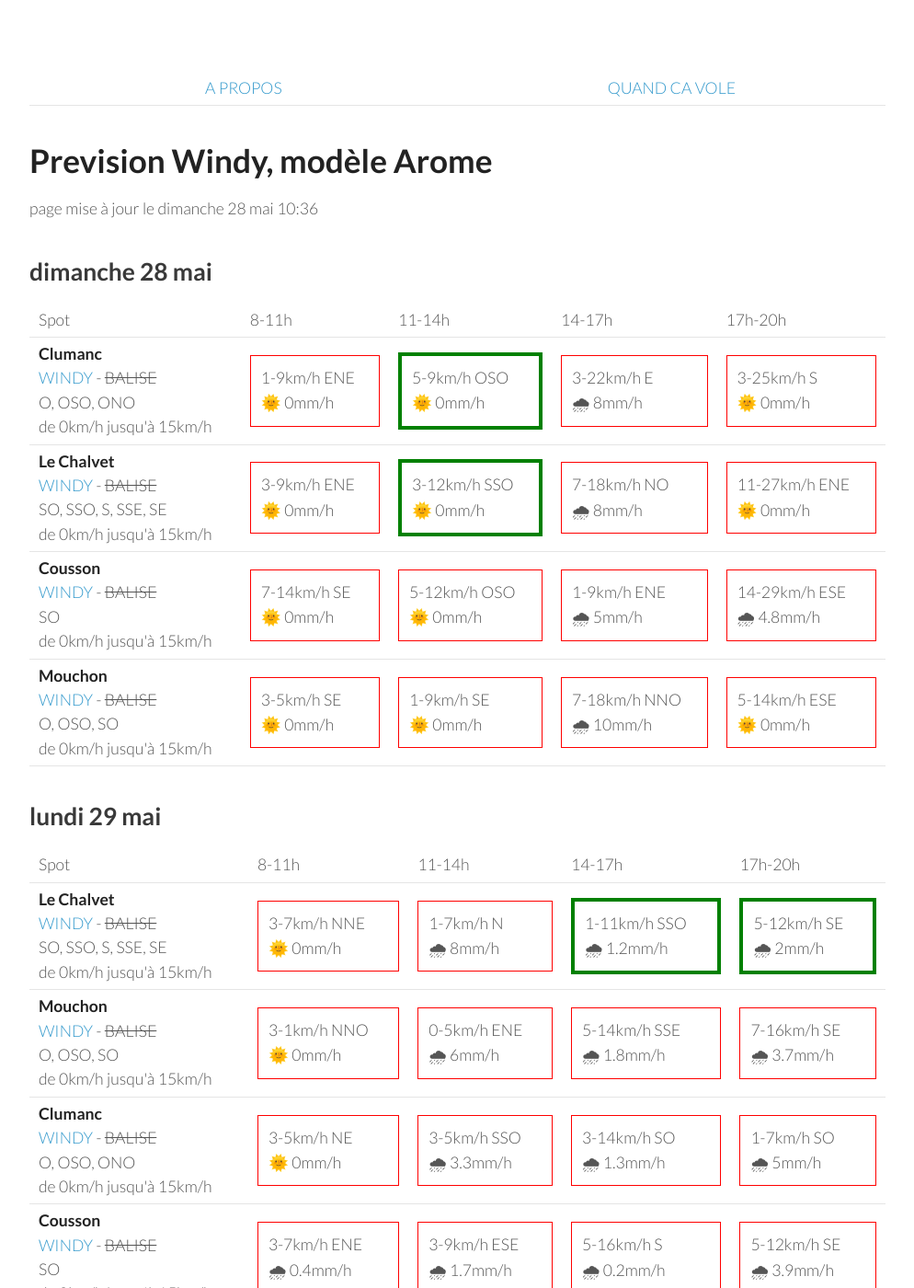
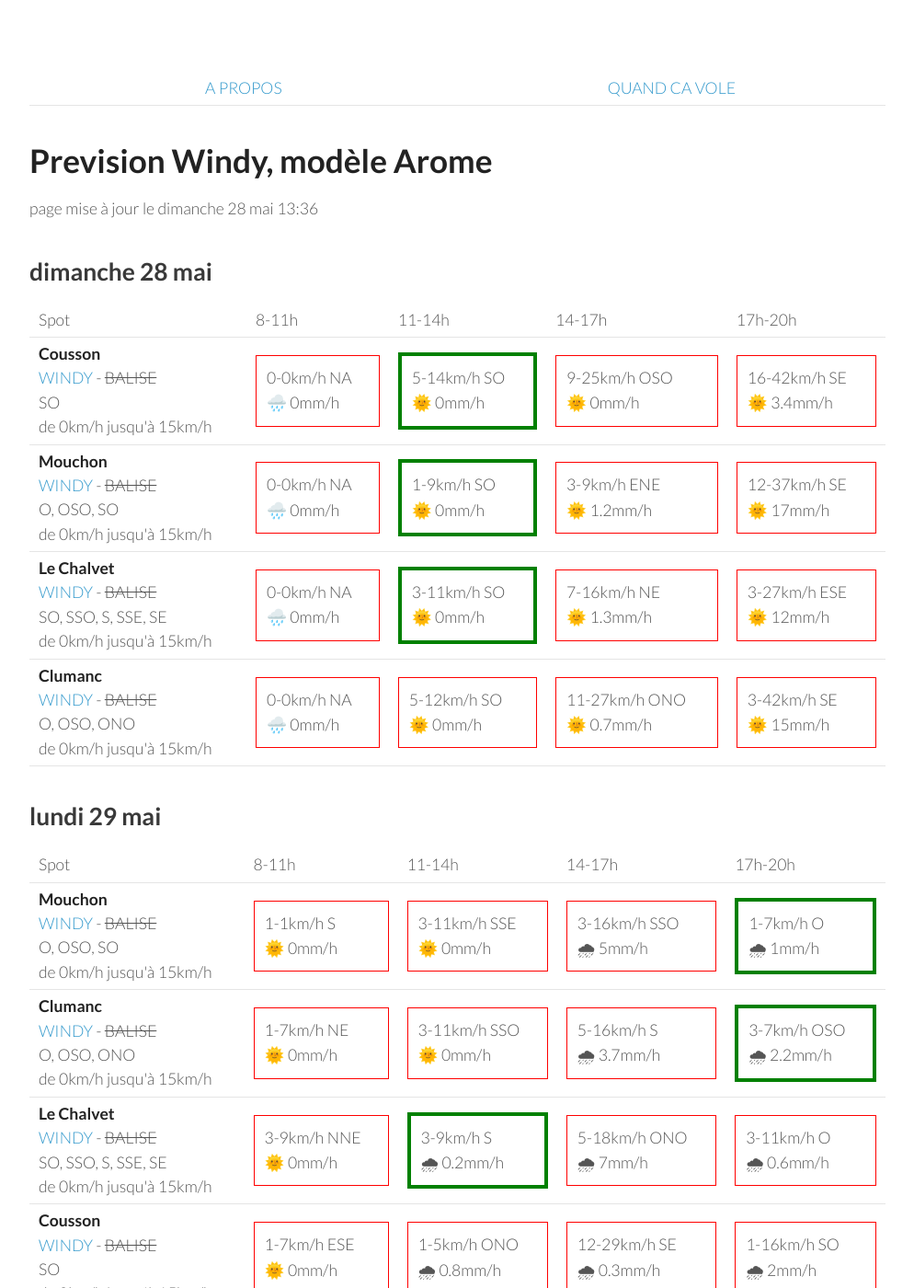
Before and after one commit to parapente-dans-le-nord/parapente-dans-le-nord.github.io, a Jekyll site: the page built from saint_andre.markdown, in a window 1280 px wide and 1400 px high. Shown: the whole window at 92% size, without its empty margins (26-1020 px from the left). Built offline with Jekyll 4.4.1, drawn with Linux system fonts in a browser that asks for light colours; some of the changed text lies outside the part shown.

Commit message:
update index.markdown

```diff
--- a/saint_andre.markdown
+++ b/saint_andre.markdown
@@ -7,7 +7,7 @@ title:  "Tous les spots"
 {: .links}
 
 # Prevision Windy, modèle Arome
-page mise à jour le dimanche 28 mai 10:36
+page mise à jour le dimanche 28 mai 13:36
 
 ## dimanche 28 mai
 
@@ -22,43 +22,39 @@ page mise à jour le dimanche 28 mai 10:36
       <td>17h-20h</td>
     </tr>
 <tr>
-        <td><strong>Clumanc</strong><br><a href="https://windy.com/44.027/6.402?43.914,6.403,10,m:eSxaglP">WINDY</a> - <span class="no-balise"> BALISE </span><br> <span class="vent-favorable">O, OSO, ONO</span><br><span class="force-vent">de 0km/h jusqu'à 15km/h</span> </td>
+        <td><strong>Cousson</strong><br><a href="https://windy.com/44.054/6.240?43.940,6.241,10,m:eSAaglz">WINDY</a> - <span class="no-balise"> BALISE </span><br> <span class="vent-favorable">SO</span><br><span class="force-vent">de 0km/h jusqu'à 15km/h</span> </td>
 
-            <td><div class="not-flyable"><p>1-9km/h ENE</p><p>🌞 0mm/h</p></div></td>
-            <td><div class="flyable"><p>5-9km/h OSO</p><p>🌞 0mm/h</p></div></td>
-            <td><div class="not-flyable"><p>3-22km/h E</p><p>🌧 8mm/h</p></div></td>
-            <td><div class="not-flyable"><p>3-25km/h S</p><p>🌞 0mm/h</p></div></td>
+            <td><div class="not-flyable"><p>0-0km/h NA</p><p>🌧️ 0mm/h</p></div></td>
+            <td><div class="flyable"><p>5-14km/h SO</p><p>🌞 0mm/h</p></div></td>
+            <td><div class="not-flyable"><p>9-25km/h OSO</p><p>🌞 0mm/h</p></div></td>
+            <td><div class="not-flyable"><p>16-42km/h SE</p><p>🌞 3.4mm/h</p></div></td>
 
+    </tr>
+<tr>
+        <td><strong>Mouchon</strong><br><a href="https://windy.com/43.992/6.424?43.878,6.425,10,m:eSuaglR">WINDY</a> - <span class="no-balise"> BALISE </span><br> <span class="vent-favorable">O, OSO, SO</span><br><span class="force-vent">de 0km/h jusqu'à 15km/h</span> </td>
+
+            <td><div class="not-flyable"><p>0-0km/h NA</p><p>🌧️ 0mm/h</p></div></td>
+            <td><div class="flyable"><p>1-9km/h SO</p><p>🌞 0mm/h</p></div></td>
+            <td><div class="not-flyable"><p>3-9km/h ENE</p><p>🌞 1.2mm/h</p></div></td>
+            <td><div class="not-flyable"><p>12-37km/h SE</p><p>🌞 17mm/h</p></div></td>
 
     </tr>
 <tr>
         <td><strong>Le Chalvet</strong><br><a href="https://windy.com/43.979/6.480?43.866,6.480,10,m:eSsaglX">WINDY</a> - <span class="no-balise"> BALISE </span><br> <span class="vent-favorable">SO, SSO, S, SSE, SE</span><br><span class="force-vent">de 0km/h jusqu'à 15km/h</span> </td>
 
-            <td><div class="not-flyable"><p>3-9km/h ENE</p><p>🌞 0mm/h</p></div></td>
-            <td><div class="flyable"><p>3-12km/h SSO</p><p>🌞 0mm/h</p></div></td>
-            <td><div class="not-flyable"><p>7-18km/h NO</p><p>🌧 8mm/h</p></div></td>
-            <td><div class="not-flyable"><p>11-27km/h ENE</p><p>🌞 0mm/h</p></div></td>
-
+            <td><div class="not-flyable"><p>0-0km/h NA</p><p>🌧️ 0mm/h</p></div></td>
+            <td><div class="flyable"><p>3-11km/h SO</p><p>🌞 0mm/h</p></div></td>
+            <td><div class="not-flyable"><p>7-16km/h NE</p><p>🌞 1.3mm/h</p></div></td>
+            <td><div class="not-flyable"><p>3-27km/h ESE</p><p>🌞 12mm/h</p></div></td>
 
     </tr>
 <tr>
-        <td><strong>Cousson</strong><br><a href="https://windy.com/44.054/6.240?43.940,6.241,10,m:eSAaglz">WINDY</a> - <span class="no-balise"> BALISE </span><br> <span class="vent-favorable">SO</span><br><span class="force-vent">de 0km/h jusqu'à 15km/h</span> </td>
+        <td><strong>Clumanc</strong><br><a href="https://windy.com/44.027/6.402?43.914,6.403,10,m:eSxaglP">WINDY</a> - <span class="no-balise"> BALISE </span><br> <span class="vent-favorable">O, OSO, ONO</span><br><span class="force-vent">de 0km/h jusqu'à 15km/h</span> </td>
 
-            <td><div class="not-flyable"><p>7-14km/h SE</p><p>🌞 0mm/h</p></div></td>
-            <td><div class="not-flyable"><p>5-12km/h OSO</p><p>🌞 0mm/h</p></div></td>
-            <td><div class="not-flyable"><p>1-9km/h ENE</p><p>🌧 5mm/h</p></div></td>
-            <td><div class="not-flyable"><p>14-29km/h ESE</p><p>🌧 4.8mm/h</p></div></td>
-
-
-    </tr>
-<tr>
-        <td><strong>Mouchon</strong><br><a href="https://windy.com/43.992/6.424?43.878,6.425,10,m:eSuaglR">WINDY</a> - <span class="no-balise"> BALISE </span><br> <span class="vent-favorable">O, OSO, SO</span><br><span class="force-vent">de 0km/h jusqu'à 15km/h</span> </td>
-
-            <td><div class="not-flyable"><p>3-5km/h SE</p><p>🌞 0mm/h</p></div></td>
-            <td><div class="not-flyable"><p>1-9km/h SE</p><p>🌞 0mm/h</p></div></td>
-            <td><div class="not-flyable"><p>7-18km/h NNO</p><p>🌧 10mm/h</p></div></td>
-            <td><div class="not-flyable"><p>5-14km/h ESE</p><p>🌞 0mm/h</p></div></td>
-
+            <td><div class="not-flyable"><p>0-0km/h NA</p><p>🌧️ 0mm/h</p></div></td>
+            <td><div class="not-flyable"><p>5-12km/h SO</p><p>🌞 0mm/h</p></div></td>
+            <td><div class="not-flyable"><p>11-27km/h ONO</p><p>🌞 0.7mm/h</p></div></td>
+            <td><div class="not-flyable"><p>3-42km/h SE</p><p>🌞 15mm/h</p></div></td>
 
     </tr>
 
@@ -78,42 +74,42 @@ page mise à jour le dimanche 28 mai 10:36
       <td>17h-20h</td>
     </tr>
 <tr>
-        <td><strong>Le Chalvet</strong><br><a href="https://windy.com/43.979/6.480?43.866,6.480,10,m:eSsaglX">WINDY</a> - <span class="no-balise"> BALISE </span><br> <span class="vent-favorable">SO, SSO, S, SSE, SE</span><br><span class="force-vent">de 0km/h jusqu'à 15km/h</span> </td>
-
-            <td><div class="not-flyable"><p>3-7km/h NNE</p><p>🌞 0mm/h</p></div></td>
-            <td><div class="not-flyable"><p>1-7km/h N</p><p>🌧 8mm/h</p></div></td>
-            <td><div class="flyable"><p>1-11km/h SSO</p><p>🌧 1.2mm/h</p></div></td>
-            <td><div class="flyable"><p>5-12km/h SE</p><p>🌧 2mm/h</p></div></td>
-
-
-    </tr>
-<tr>
         <td><strong>Mouchon</strong><br><a href="https://windy.com/43.992/6.424?43.878,6.425,10,m:eSuaglR">WINDY</a> - <span class="no-balise"> BALISE </span><br> <span class="vent-favorable">O, OSO, SO</span><br><span class="force-vent">de 0km/h jusqu'à 15km/h</span> </td>
 
-            <td><div class="not-flyable"><p>3-1km/h NNO</p><p>🌞 0mm/h</p></div></td>
-            <td><div class="not-flyable"><p>0-5km/h ENE</p><p>🌧 6mm/h</p></div></td>
-            <td><div class="not-flyable"><p>5-14km/h SSE</p><p>🌧 1.8mm/h</p></div></td>
-            <td><div class="not-flyable"><p>7-16km/h SE</p><p>🌧 3.7mm/h</p></div></td>
+            <td><div class="not-flyable"><p>1-1km/h S</p><p>🌞 0mm/h</p></div></td>
+            <td><div class="not-flyable"><p>3-11km/h SSE</p><p>🌞 0mm/h</p></div></td>
+            <td><div class="not-flyable"><p>3-16km/h SSO</p><p>🌧 5mm/h</p></div></td>
+            <td><div class="flyable"><p>1-7km/h O</p><p>🌧 1mm/h</p></div></td>
 
 
     </tr>
 <tr>
         <td><strong>Clumanc</strong><br><a href="https://windy.com/44.027/6.402?43.914,6.403,10,m:eSxaglP">WINDY</a> - <span class="no-balise"> BALISE </span><br> <span class="vent-favorable">O, OSO, ONO</span><br><span class="force-vent">de 0km/h jusqu'à 15km/h</span> </td>
 
-            <td><div class="not-flyable"><p>3-5km/h NE</p><p>🌞 0mm/h</p></div></td>
-            <td><div class="not-flyable"><p>3-5km/h SSO</p><p>🌧 3.3mm/h</p></div></td>
-            <td><div class="not-flyable"><p>3-14km/h SO</p><p>🌧 1.3mm/h</p></div></td>
-            <td><div class="not-flyable"><p>1-7km/h SO</p><p>🌧 5mm/h</p></div></td>
+            <td><div class="not-flyable"><p>1-7km/h NE</p><p>🌞 0mm/h</p></div></td>
+            <td><div class="not-flyable"><p>3-11km/h SSO</p><p>🌞 0mm/h</p></div></td>
+            <td><div class="not-flyable"><p>5-16km/h S</p><p>🌧 3.7mm/h</p></div></td>
+            <td><div class="flyable"><p>3-7km/h OSO</p><p>🌧 2.2mm/h</p></div></td>
+
+
+    </tr>
+<tr>
+        <td><strong>Le Chalvet</strong><br><a href="https://windy.com/43.979/6.480?43.866,6.480,10,m:eSsaglX">WINDY</a> - <span class="no-balise"> BALISE </span><br> <span class="vent-favorable">SO, SSO, S, SSE, SE</span><br><span class="force-vent">de 0km/h jusqu'à 15km/h</span> </td>
+
+            <td><div class="not-flyable"><p>3-9km/h NNE</p><p>🌞 0mm/h</p></div></td>
+            <td><div class="flyable"><p>3-9km/h S</p><p>🌧 0.2mm/h</p></div></td>
+            <td><div class="not-flyable"><p>5-18km/h ONO</p><p>🌧 7mm/h</p></div></td>
+            <td><div class="not-flyable"><p>3-11km/h O</p><p>🌧 0.6mm/h</p></div></td>
 
 
     </tr>
 <tr>
         <td><strong>Cousson</strong><br><a href="https://windy.com/44.054/6.240?43.940,6.241,10,m:eSAaglz">WINDY</a> - <span class="no-balise"> BALISE </span><br> <span class="vent-favorable">SO</span><br><span class="force-vent">de 0km/h jusqu'à 15km/h</span> </td>
 
-            <td><div class="not-flyable"><p>3-7km/h ENE</p><p>🌧 0.4mm/h</p></div></td>
-            <td><div class="not-flyable"><p>3-9km/h ESE</p><p>🌧 1.7mm/h</p></div></td>
-            <td><div class="not-flyable"><p>5-16km/h S</p><p>🌧 0.2mm/h</p></div></td>
-            <td><div class="not-flyable"><p>5-12km/h SE</p><p>🌧 3.9mm/h</p></div></td>
+            <td><div class="not-flyable"><p>1-7km/h ESE</p><p>🌞 0mm/h</p></div></td>
+            <td><div class="not-flyable"><p>1-5km/h ONO</p><p>🌧 0.8mm/h</p></div></td>
+            <td><div class="not-flyable"><p>12-29km/h SE</p><p>🌧 0.3mm/h</p></div></td>
+            <td><div class="not-flyable"><p>1-16km/h SO</p><p>🌧 2mm/h</p></div></td>
 
 
     </tr>
@@ -136,10 +132,10 @@ page mise à jour le dimanche 28 mai 10:36
 <tr>
         <td><strong>Le Chalvet</strong><br><a href="https://windy.com/43.979/6.480?43.866,6.480,10,m:eSsaglX">WINDY</a> - <span class="no-balise"> BALISE </span><br> <span class="vent-favorable">SO, SSO, S, SSE, SE</span><br><span class="force-vent">de 0km/h jusqu'à 15km/h</span> </td>
 
-            <td><div class="not-flyable"><p>1-11km/h NE</p><p>🌞 0mm/h</p></div></td>
-            <td><div class="flyable"><p>1-14km/h SSE</p><p>🌞 0mm/h</p></div></td>
-            <td><div class="not-flyable"><p>3-18km/h SO</p><p>🌧 0.3mm/h</p></div></td>
-            <td><div class="not-flyable"><p>9-33km/h OSO</p><p>🌧 0.5mm/h</p></div></td>
+            <td><div class="not-flyable"><p>3-11km/h ENE</p><p>🌞 0mm/h</p></div></td>
+            <td><div class="flyable"><p>1-14km/h SE</p><p>🌞 0mm/h</p></div></td>
+            <td><div class="not-flyable"><p>1-18km/h S</p><p>🌧 0.3mm/h</p></div></td>
+            <td><div class="not-flyable"><p>5-22km/h SO</p><p>🌧 0.4mm/h</p></div></td>
 
 
     </tr>
@@ -202,10 +198,10 @@ page mise à jour le dimanche 28 mai 10:36
 <tr>
         <td><strong>Le Chalvet</strong><br><a href="https://windy.com/43.979/6.480?43.866,6.480,10,m:eSsaglX">WINDY</a> - <span class="no-balise"> BALISE </span><br> <span class="vent-favorable">SO, SSO, S, SSE, SE</span><br><span class="force-vent">de 0km/h jusqu'à 15km/h</span> </td>
 
-            <td><div class="not-flyable"><p>3-14km/h E</p><p>🌞 0mm/h</p></div></td>
-            <td><div class="not-flyable"><p>3-16km/h SE</p><p>🌧 0.6mm/h</p></div></td>
-            <td><div class="not-flyable"><p>5-31km/h SSE</p><p>🌧 6mm/h</p></div></td>
-            <td><div class="not-flyable"><p>3-20km/h NNE</p><p>🌧 2.9mm/h</p></div></td>
+            <td><div class="not-flyable"><p>1-12km/h ENE</p><p>🌧 0.3mm/h</p></div></td>
+            <td><div class="not-flyable"><p>7-24km/h SE</p><p>🌧 2.7mm/h</p></div></td>
+            <td><div class="not-flyable"><p>5-31km/h ESE</p><p>🌧 6mm/h</p></div></td>
+            <td><div class="not-flyable"><p>3-22km/h ESE</p><p>🌧 0.3mm/h</p></div></td>
 
 
     </tr>
@@ -258,10 +254,10 @@ page mise à jour le dimanche 28 mai 10:36
 <tr>
         <td><strong>Le Chalvet</strong><br><a href="https://windy.com/43.979/6.480?43.866,6.480,10,m:eSsaglX">WINDY</a> - <span class="no-balise"> BALISE </span><br> <span class="vent-favorable">SO, SSO, S, SSE, SE</span><br><span class="force-vent">de 0km/h jusqu'à 15km/h</span> </td>
 
-            <td><div class="not-flyable"><p>1-11km/h NE</p><p>🌞 0mm/h</p></div></td>
-            <td><div class="not-flyable"><p>3-20km/h SSE</p><p>🌞 0mm/h</p></div></td>
-            <td><div class="not-flyable"><p>9-35km/h SSE</p><p>🌧 1.8mm/h</p></div></td>
-            <td><div class="not-flyable"><p>1-33km/h S</p><p>🌧 1.1mm/h</p></div></td>
+            <td><div class="not-flyable"><p>3-14km/h E</p><p>🌞 0mm/h</p></div></td>
+            <td><div class="not-flyable"><p>12-37km/h ESE</p><p>🌞 0mm/h</p></div></td>
+            <td><div class="not-flyable"><p>9-37km/h ESE</p><p>🌧 3.2mm/h</p></div></td>
+            <td><div class="not-flyable"><p>5-37km/h ESE</p><p>🌧 5mm/h</p></div></td>
 
 
     </tr>
@@ -331,6 +327,16 @@ page mise à jour le dimanche 28 mai 10:36
 
 
     </tr>
+<tr>
+        <td><strong>Le Chalvet</strong><br><a href="https://windy.com/43.979/6.480?43.866,6.480,10,m:eSsaglX">WINDY</a> - <span class="no-balise"> BALISE </span><br> <span class="vent-favorable">SO, SSO, S, SSE, SE</span><br><span class="force-vent">de 0km/h jusqu'à 15km/h</span> </td>
+
+            <td><div class="not-flyable"><p>1-9km/h E</p><p>🌞 0mm/h</p></div></td>
+            <td><div class="not-flyable"><p>5-20km/h SSE</p><p>🌞 0mm/h</p></div></td>
+            <td><div class="not-flyable"><p>7-27km/h OSO</p><p>🌧 3.8mm/h</p></div></td>
+            <td><div class="not-flyable"><p>7-27km/h ONO</p><p>🌧 6mm/h</p></div></td>
+
+
+    </tr>
 
 </tbody>
 </table>
```
